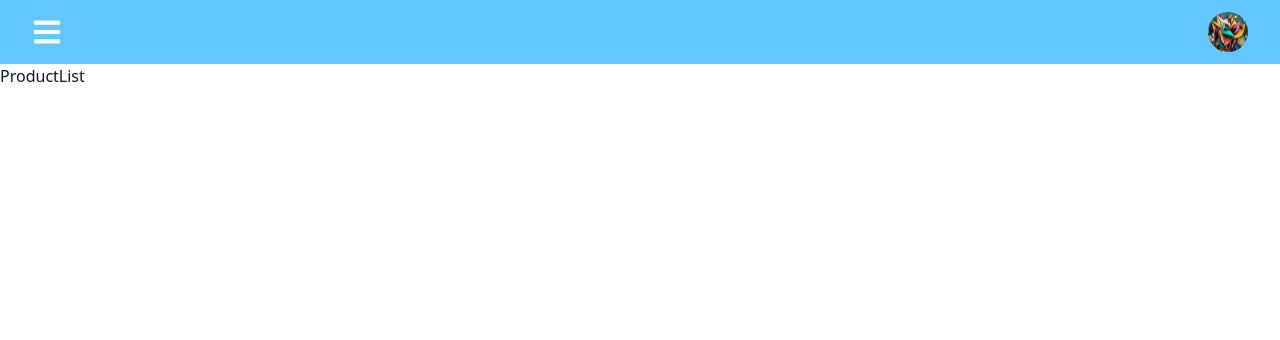
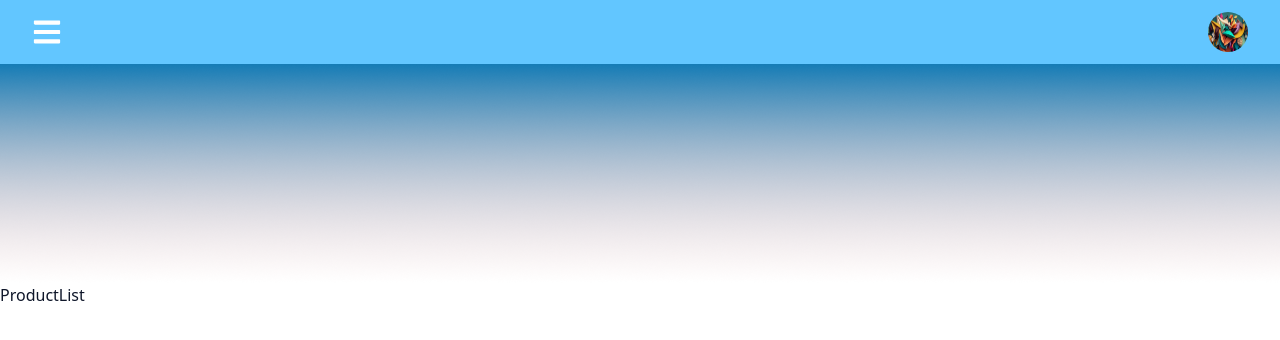
Before and after one commit to chriford-siame/ProdZM, a React (Create React App) app: page / in a window 1280 px wide. Shown: the top 340 px of the page. Built offline with nearby package versions, Linux system fonts and the light colour scheme.

Commit message:
modify content

```diff
--- a/src/components/ProductList.tsx
+++ b/src/components/ProductList.tsx
@@ -1,7 +1,11 @@
 import React from 'react'
+import Herosection from './Herosection'
 
 export default function ProductList() {
   return (
-    <div>ProductList</div>
+    <React.Fragment>
+      <Herosection />
+      <div>ProductList</div>
+    </React.Fragment>
   )
 }
```
